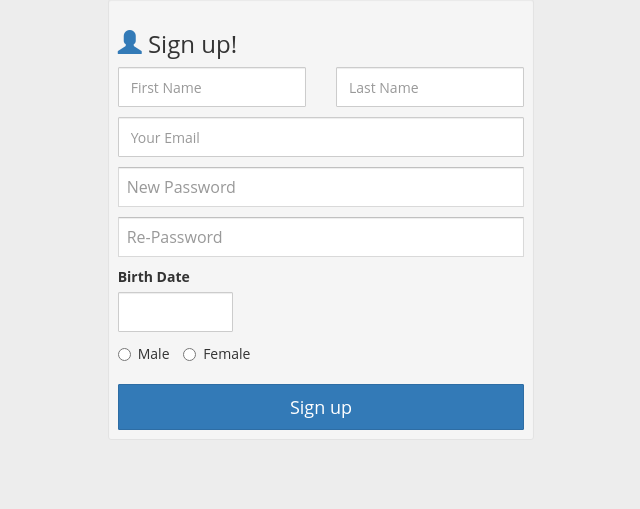
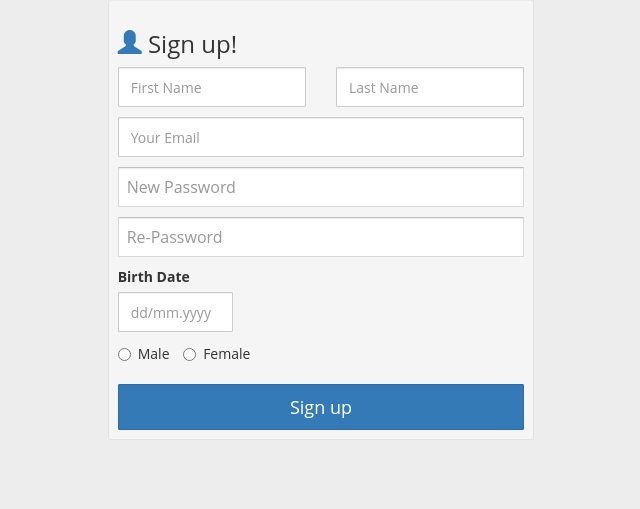
Before and after one commit to cttproject/web_cttproject, a PHP site: page /signup.php in a window 1280 px wide. Shown: the part 101-610 px from the top of the page, without its empty margins (319-959 px from the left). Run offline with PHP 8.4, Linux system fonts and the light colour scheme.

Commit message:
kasih placeholder
nambahin placeholder biar jelas

```diff
--- a/signup.php
+++ b/signup.php
@@ -90,7 +90,7 @@ if (isset($_POST['signup'])) {
                 Birth Date</label>
             <div class="row">
                 <div class="col-xs-4 col-md-4">
-                    <input class="form-control"  type="datetime" id="example1">
+                    <input class="form-control"  type="datetime" id="example1" placeholder="dd/mm.yyyy">
                 </div>
 
             </div>
```
